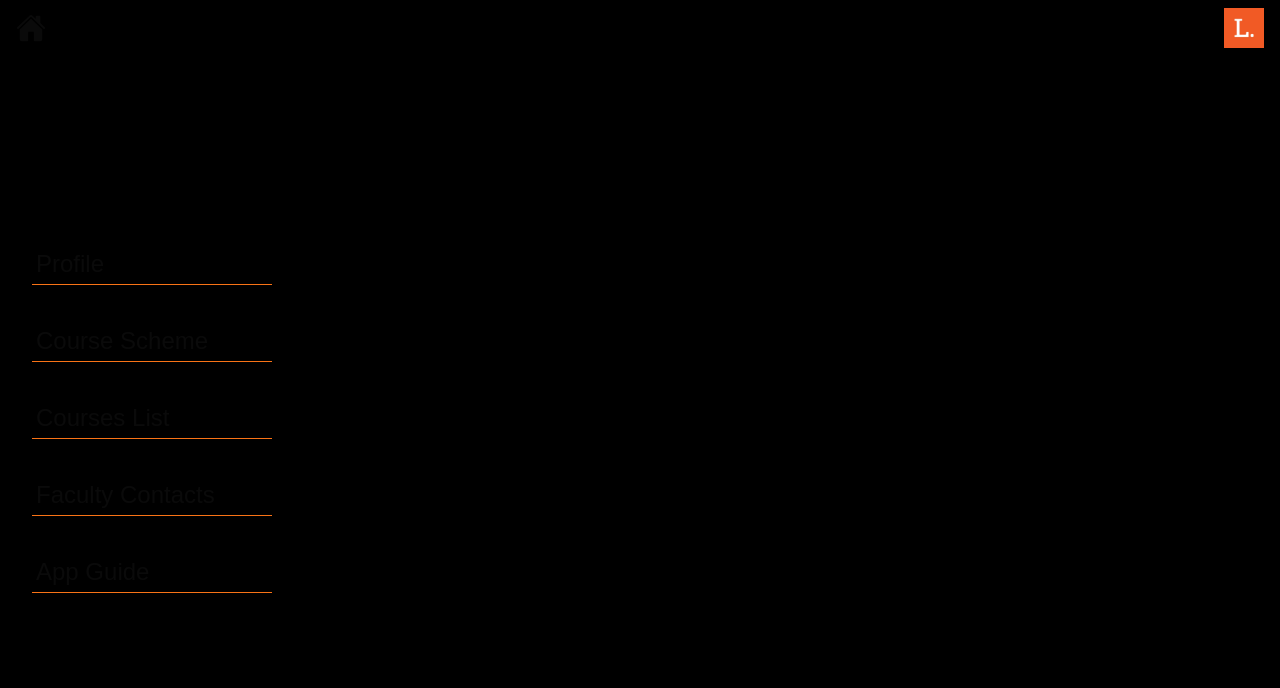
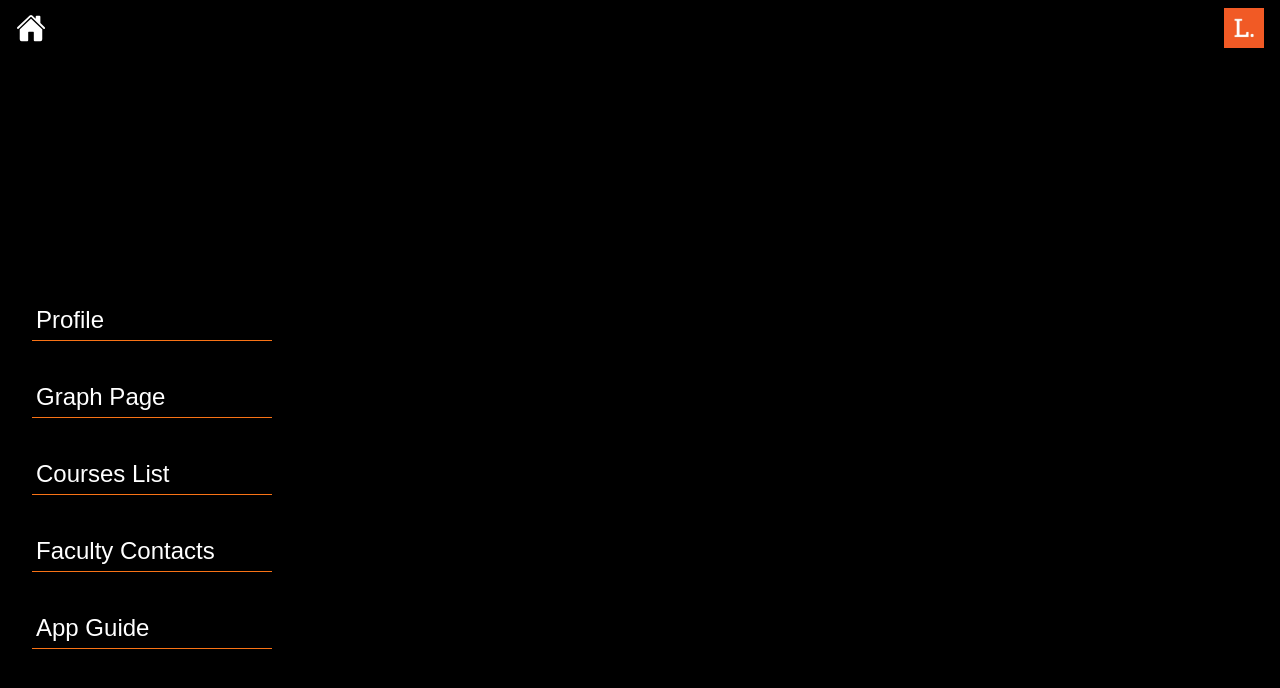
Before and after one commit to langaracpsc/CourseGraph, a Next.js app in the folder frontend/app/: page /Menu in a window 1280 px wide. Shown: the top 688 px of the page. Built offline with nearby package versions, Linux system fonts and the light colour scheme.

Commit message:
C:/Program Files/Git/FacultyContacts /Menu /Header /FacutlyMember /MenuLink created

```diff
--- a/frontend/app/src/app/FacultyContacts/page.tsx
+++ b/frontend/app/src/app/FacultyContacts/page.tsx
@@ -49,7 +49,7 @@ const Page: FC = () => {
   };
 
   return (
-    <div className="mt-14 pt-6 px-8">
+    <div className="mt-14 pt-6 px-8 text-white">
       <h1 className="text-xl font-semibold">Faculty Members</h1>
       <div className="pt-6">
         <h2 className="text-xl font-semibold border-b-2 border-orange-500 w-52 pb-1">
--- a/frontend/app/src/app/Menu/page.tsx
+++ b/frontend/app/src/app/Menu/page.tsx
@@ -6,10 +6,10 @@ const Page: FC = () => {
     <div className="px-8">
       <ul className="flex flex-col justify-center content-start h-screen text-2xl font-medium">
         <li>
-          <MenuLink path="/Profile" label="Profile" />
+          <MenuLink path="/profilepage" label="Profile" />
         </li>
         <li>
-          <MenuLink path="/CourseScheme" label="Course Scheme" />
+          <MenuLink path="/GraphPage" label="Graph Page" />
         </li>
         <li>
           <MenuLink path="/CourseList" label="Courses List" />
--- a/frontend/app/src/app/components/FacultyMember.tsx
+++ b/frontend/app/src/app/components/FacultyMember.tsx
@@ -9,7 +9,7 @@ type FacultyMemberProps = {
 
 const FacultyMember: React.FC<FacultyMemberProps> = ({name, title, office, phone, email, overrideRequests}) => {
   return (
-    <div className="w-48 pt-1">
+    <div className="w-48 pt-1 text-white">
       {overrideRequests && (
         <h3 className="text-lg font-semibold">Override requests:</h3>
       )}
--- a/frontend/app/src/app/components/Header.tsx
+++ b/frontend/app/src/app/components/Header.tsx
@@ -6,10 +6,11 @@ import langaraLogo from "../assets/images/langara-logo.png";
 
 const Header: FC = () => {
   return (
-    <div className="fixed top-0 left-0 h-14 w-screen flex justify-between items-center px-4 py-2 z-30 bg-black">
+    <div className="sticky top-0 left-0 h-14 w-full flex justify-between items-center px-4 py-2 z-30">
       <Link href="/Menu" className="focus:outline-none rounded-sm">
-        <IoHome className="text-3xl" />
+        <IoHome className="text-3xl text-white" />
       </Link>
+      <a href="https://langara.ca/">
         <Image
           className="object-cover"
           src={langaraLogo}
@@ -17,6 +18,7 @@ const Header: FC = () => {
           height={40}
           width={40}
         />
+      </a>
     </div>
   );
 };
--- a/frontend/app/src/app/components/MenuLink.tsx
+++ b/frontend/app/src/app/components/MenuLink.tsx
@@ -9,7 +9,7 @@ const MenuLink: React.FC<MenuLinkProps> = ({ path, label }) => {
   return (
     <Link
       href={path}
-      className="block pt-8 pb-1 pl-1 mt-2 w-60 border-orange-500 border-b hover:bg-neutral-800 focus:outline-none focus:bg-neutral-700 transition-colors duration-200"
+      className="block pt-8 pb-1 pl-1 mt-2 w-60 text-white border-orange-500 border-b hover:bg-neutral-800 focus:outline-none focus:bg-neutral-700 transition-colors duration-200"
     >
       {label}
     </Link>
--- a/frontend/app/src/app/layout.tsx
+++ b/frontend/app/src/app/layout.tsx
@@ -1,10 +1,8 @@
 import type { Metadata } from "next";
 import localFont from "next/font/local";
 import "./globals.css";
-import * as React from 'react'
+import * as React from "react";
 import Header from "./components/Header";
-
-
 
 const geistSans = localFont({
   src: "./fonts/GeistVF.woff",
@@ -30,7 +28,7 @@ export default function RootLayout({
   return (
     <html lang="en">
       <body
-        className={`${geistSans.variable} ${geistMono.variable} bg-black antialiased`}
+        className={`${geistSans.variable} ${geistMono.variable} bg-black antialiased overflow-x-hidden`}
       >
         <Header />
         {children}
```
Lines whose indentation alone changed are shown as unchanged.
